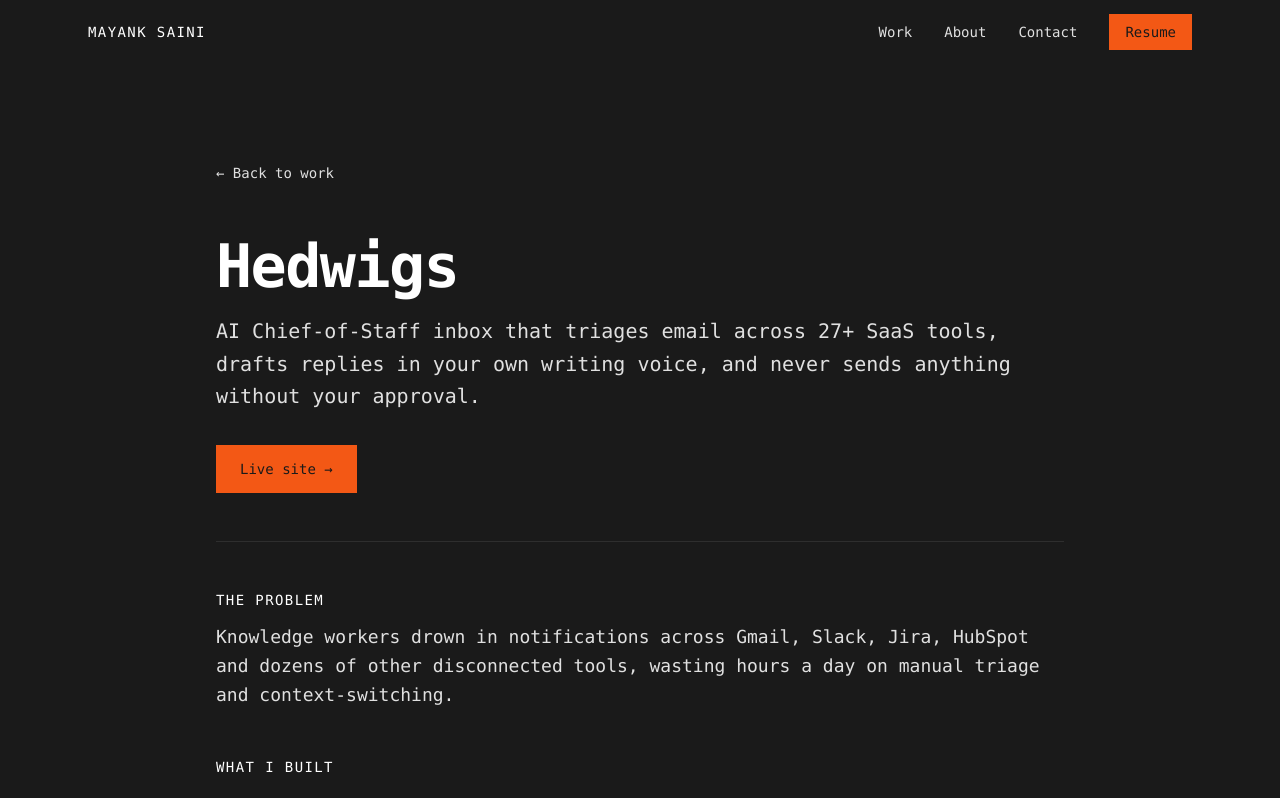
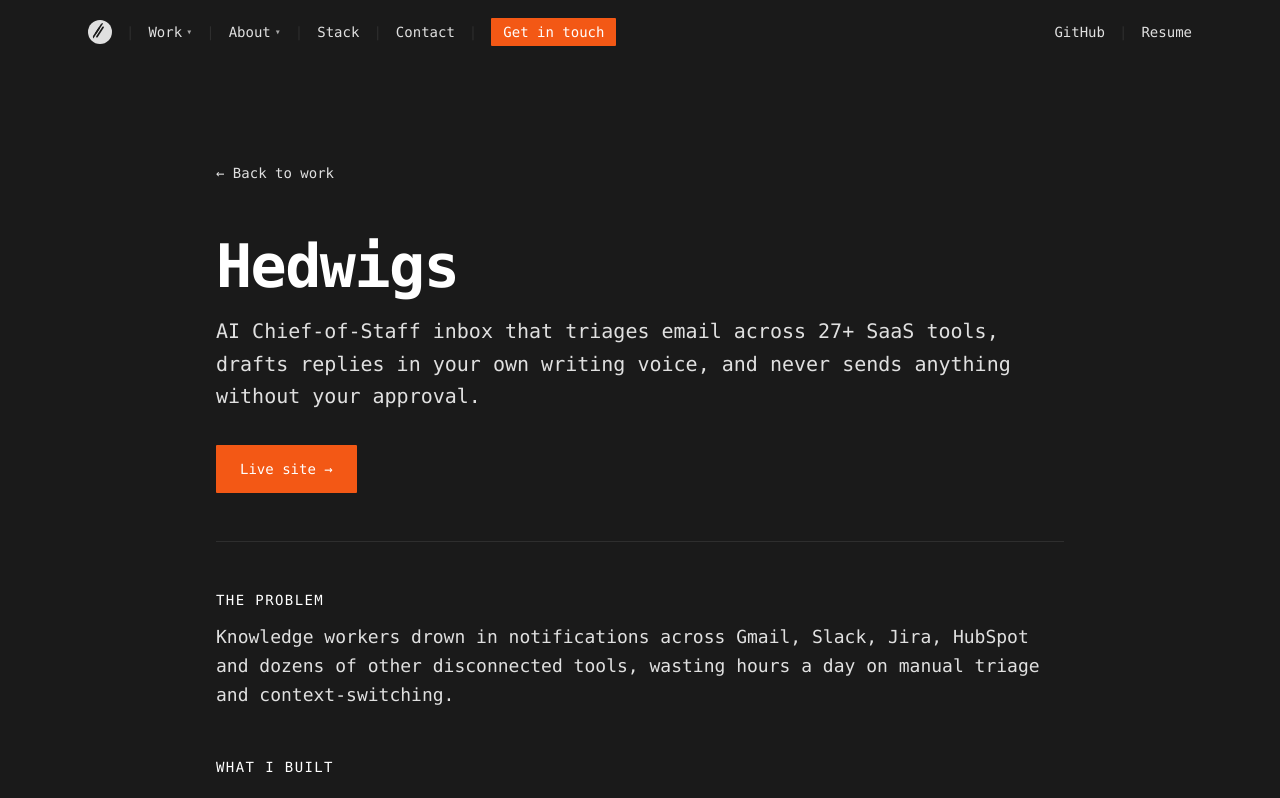
Before and after one commit to Mayank-saraswal/mayanksaraswal, a Next.js app: page /projects/hedwigs in a window 1280 px wide. Shown: the top 798 px of the page. Built offline with nearby package versions, Linux system fonts and the light colour scheme.

Commit message:
style: redesign navbar and button styles to match minimalist aesthetic

```diff
--- a/app/not-found.tsx
+++ b/app/not-found.tsx
@@ -21,7 +21,7 @@ export default function NotFound() {
         <div>
           <Link
             href="/"
-            className="bg-accent text-ink px-6 py-3.5 text-sm font-medium hover:opacity-90 transition-opacity inline-flex items-center gap-2"
+            className="bg-accent text-white px-6 py-3.5 text-sm font-medium hover:opacity-90 transition-opacity inline-flex items-center gap-2 rounded-[1px]"
           >
             &larr; Back to home
           </Link>
--- a/app/page.tsx
+++ b/app/page.tsx
@@ -32,13 +32,13 @@ export default function HomePage() {
           <div className="mt-12 flex flex-wrap items-center gap-4">
             <Link
               href="#work"
-              className="bg-accent text-ink px-6 py-3.5 text-sm font-medium hover:opacity-90 transition-opacity inline-flex items-center gap-2"
+              className="bg-accent text-white px-6 py-3.5 text-sm font-medium hover:opacity-90 transition-opacity inline-flex items-center gap-2 rounded-[1px]"
             >
               View Selected Work &darr;
             </Link>
             <Link
               href="#contact"
-              className="border border-border bg-white/[0.02] text-paper px-6 py-3.5 text-sm font-medium hover:border-paper-dim transition-colors"
+              className="border border-border bg-white/[0.02] text-paper px-6 py-3.5 text-sm font-medium hover:border-paper-dim transition-colors rounded-[1px]"
             >
               Get in touch
             </Link>
@@ -156,7 +156,7 @@ export default function HomePage() {
               <div>
                 <Link
                   href="#contact"
-                  className="bg-accent text-ink px-6 py-3.5 text-sm font-medium hover:opacity-90 transition-opacity inline-flex items-center justify-center"
+                  className="bg-accent text-white px-6 py-3.5 text-sm font-medium hover:opacity-90 transition-opacity inline-flex items-center justify-center rounded-[1px]"
                 >
                   Open to remote internships
                 </Link>
--- a/app/projects/[slug]/page.tsx
+++ b/app/projects/[slug]/page.tsx
@@ -88,7 +88,7 @@ export default async function ProjectDetailPage({
                   href={project.liveUrl}
                   target="_blank"
                   rel="noopener noreferrer"
-                  className="bg-accent text-ink px-6 py-3.5 text-sm font-medium hover:opacity-90 transition-opacity inline-flex items-center justify-center gap-2"
+                  className="bg-accent text-white px-6 py-3.5 text-sm font-medium hover:opacity-90 transition-opacity inline-flex items-center justify-center gap-2 rounded-[1px]"
                 >
                   Live site &rarr;
                 </a>
@@ -98,7 +98,7 @@ export default async function ProjectDetailPage({
                   href={project.githubUrl}
                   target="_blank"
                   rel="noopener noreferrer"
-                  className="border border-border text-paper px-6 py-3.5 text-sm font-medium hover:border-paper-dim transition-colors inline-flex items-center justify-center gap-2"
+                  className="border border-border text-paper px-6 py-3.5 text-sm font-medium hover:border-paper-dim transition-colors inline-flex items-center justify-center gap-2 rounded-[1px]"
                 >
                   View code &rarr;
                 </a>
--- a/components/Nav.tsx
+++ b/components/Nav.tsx
@@ -27,44 +27,94 @@ export default function Nav() {
           : "bg-transparent border-b border-transparent"
       }`}
     >
-      <div className="max-w-6xl mx-auto px-6 h-16 flex items-center justify-between">
-        {/* Left: Wordmark */}
-        <Link
-          href="/"
-          className="font-mono text-sm tracking-widest uppercase font-medium text-paper hover:text-accent transition-colors"
+      <div className="max-w-6xl mx-auto px-6 h-16 flex items-center justify-between font-mono text-sm">
+        {/* Left: Logo Icon + Links + Button */}
+        <div className="flex items-center gap-3.5 flex-wrap">
+          {/* Logo Icon */}
+          <Link href="/" className="flex items-center gap-2 group focus:outline-none">
+            <div className="w-6 h-6 rounded-full bg-[#e0e0e0] flex items-center justify-center overflow-hidden group-hover:bg-white transition-colors">
+              <svg
+                className="w-4 h-4 text-ink transform -rotate-12"
+                viewBox="0 0 24 24"
+                fill="none"
+                stroke="currentColor"
+                strokeWidth="2.5"
+                strokeLinecap="round"
+                strokeLinejoin="round"
               >
-          Mayank Saini
+                <line x1="6" y1="18" x2="18" y2="6" />
+                <line x1="6" y1="12" x2="18" y2="0" />
+                <line x1="0" y1="18" x2="12" y2="6" />
+              </svg>
+            </div>
           </Link>
 
-        {/* Right: Desktop Links & Button */}
-        <nav className="hidden md:flex items-center gap-8">
+          {/* Separator */}
+          <span className="text-border select-none hidden sm:inline">|</span>
+
+          {/* Nav Links */}
+          <nav className="hidden md:flex items-center gap-3.5">
             <Link
               href="#work"
-            className="text-sm font-normal text-paper-dim hover:text-paper transition-colors"
+              className="text-paper-dim hover:text-paper transition-colors inline-flex items-center gap-1"
             >
-            Work
+              Work <span className="text-[10px] opacity-70">&#9662;</span>
             </Link>
+            <span className="text-border select-none">|</span>
             <Link
               href="#about"
-            className="text-sm font-normal text-paper-dim hover:text-paper transition-colors"
+              className="text-paper-dim hover:text-paper transition-colors inline-flex items-center gap-1"
             >
-            About
+              About <span className="text-[10px] opacity-70">&#9662;</span>
             </Link>
+            <span className="text-border select-none">|</span>
+            <Link
+              href="#stack"
+              className="text-paper-dim hover:text-paper transition-colors"
+            >
+              Stack
+            </Link>
+            <span className="text-border select-none">|</span>
             <Link
               href="#contact"
-            className="text-sm font-normal text-paper-dim hover:text-paper transition-colors"
+              className="text-paper-dim hover:text-paper transition-colors"
             >
               Contact
             </Link>
+          </nav>
+
+          {/* Separator before button */}
+          <span className="text-border select-none hidden md:inline">|</span>
+
+          {/* Orange Get in touch button */}
+          <Link
+            href="#contact"
+            className="hidden sm:inline-block bg-accent text-white px-3 py-1 text-xs sm:text-sm font-medium hover:opacity-90 transition-opacity rounded-[1px] select-none shadow-none"
+          >
+            Get in touch
+          </Link>
+        </div>
+
+        {/* Right: GitHub & Resume links */}
+        <div className="hidden md:flex items-center gap-3.5">
+          <a
+            href="https://github.com/mayanksaraswal"
+            target="_blank"
+            rel="noopener noreferrer"
+            className="text-paper-dim hover:text-paper transition-colors"
+          >
+            GitHub
+          </a>
+          <span className="text-border select-none">|</span>
           <a
             href="/resume.pdf"
             target="_blank"
             rel="noopener noreferrer"
-            className="bg-accent text-ink px-4 py-2 text-sm font-medium hover:opacity-90 transition-opacity"
+            className="text-paper-dim hover:text-paper transition-colors"
           >
             Resume
           </a>
-        </nav>
+        </div>
 
         {/* Mobile Hamburger Button */}
         <button
@@ -83,7 +133,7 @@ export default function Nav() {
               <path
                 strokeLinecap="round"
                 strokeLinejoin="round"
-                strokeWidth={1}
+                strokeWidth={1.5}
                 d="M6 18L18 6M6 6l12 12"
               />
             </svg>
@@ -97,7 +147,7 @@ export default function Nav() {
               <path
                 strokeLinecap="round"
                 strokeLinejoin="round"
-                strokeWidth={1}
+                strokeWidth={1.5}
                 d="M4 6h16M4 12h16M4 18h16"
               />
             </svg>
@@ -107,36 +157,50 @@ export default function Nav() {
 
       {/* Mobile Dropdown Menu */}
       {mobileMenuOpen && (
-        <div className="md:hidden bg-ink border-b border-border px-6 py-6 space-y-4">
-          <div className="flex flex-col gap-4">
+        <div className="md:hidden bg-ink border-b border-border px-6 py-6 space-y-4 font-mono text-sm">
+          <div className="flex flex-col gap-3">
             <Link
               href="#work"
               onClick={() => setMobileMenuOpen(false)}
-              className="text-base font-normal text-paper-dim hover:text-paper transition-colors"
+              className="text-base text-paper-dim hover:text-paper transition-colors"
             >
               Work
             </Link>
             <Link
               href="#about"
               onClick={() => setMobileMenuOpen(false)}
-              className="text-base font-normal text-paper-dim hover:text-paper transition-colors"
+              className="text-base text-paper-dim hover:text-paper transition-colors"
             >
               About
             </Link>
             <Link
+              href="#stack"
+              onClick={() => setMobileMenuOpen(false)}
+              className="text-base text-paper-dim hover:text-paper transition-colors"
+            >
+              Stack
+            </Link>
+            <Link
               href="#contact"
               onClick={() => setMobileMenuOpen(false)}
-              className="text-base font-normal text-paper-dim hover:text-paper transition-colors"
+              className="text-base text-paper-dim hover:text-paper transition-colors"
             >
               Contact
             </Link>
-            <div className="pt-2">
+            <div className="pt-3 flex flex-wrap items-center gap-3 border-t border-border/50">
+              <Link
+                href="#contact"
+                onClick={() => setMobileMenuOpen(false)}
+                className="bg-accent text-white px-4 py-2 text-sm font-medium hover:opacity-90 transition-opacity rounded-[1px]"
+              >
+                Get in touch
+              </Link>
               <a
                 href="/resume.pdf"
                 target="_blank"
                 rel="noopener noreferrer"
                 onClick={() => setMobileMenuOpen(false)}
-                className="inline-block bg-accent text-ink px-5 py-2.5 text-sm font-medium hover:opacity-90 transition-opacity"
+                className="border border-border text-paper px-4 py-2 text-sm font-medium hover:border-paper-dim transition-colors rounded-[1px]"
               >
                 Resume
               </a>
```
Also changed, not shown: components/Footer.tsx (+5 -5 lines). Lines whose indentation alone changed are shown as unchanged.
